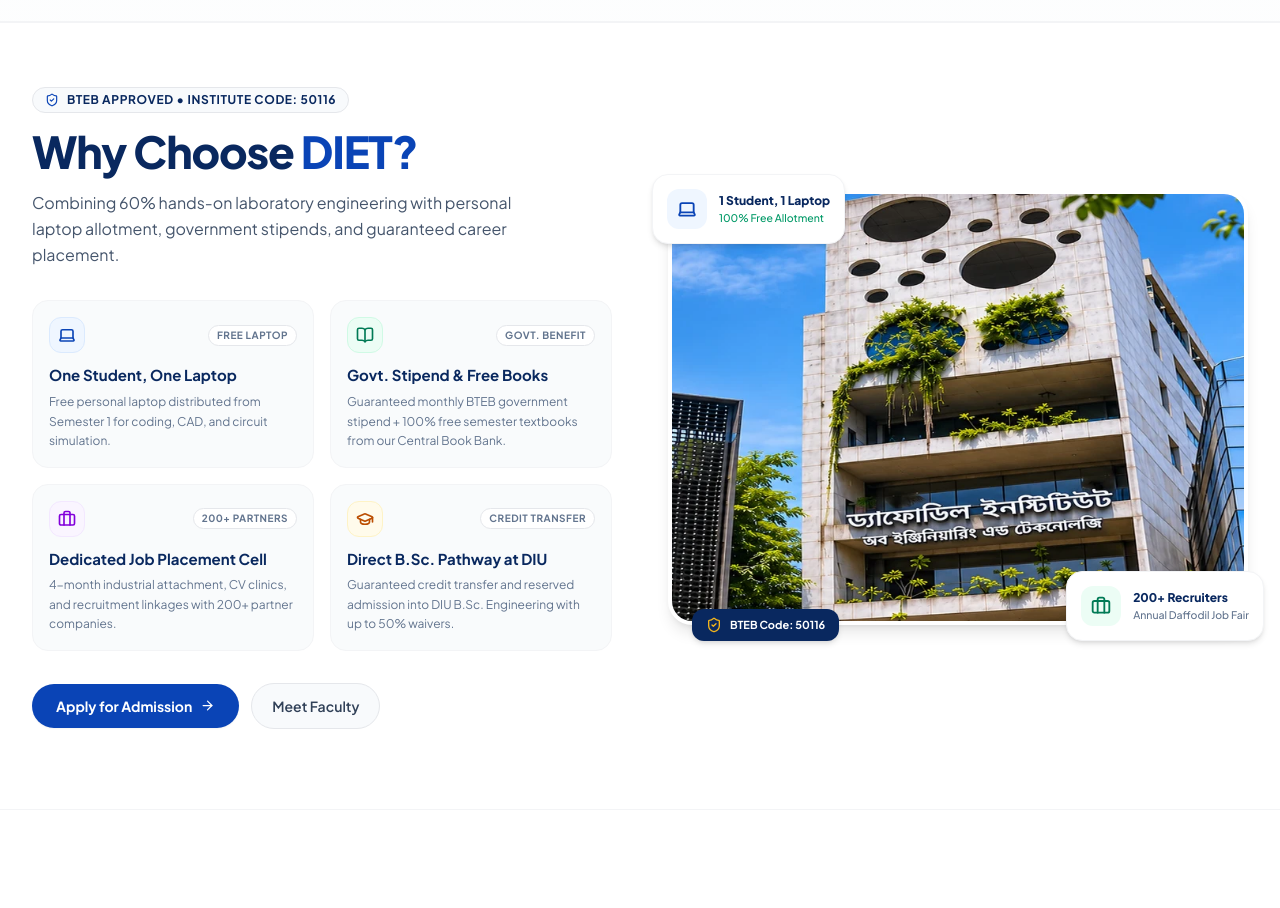
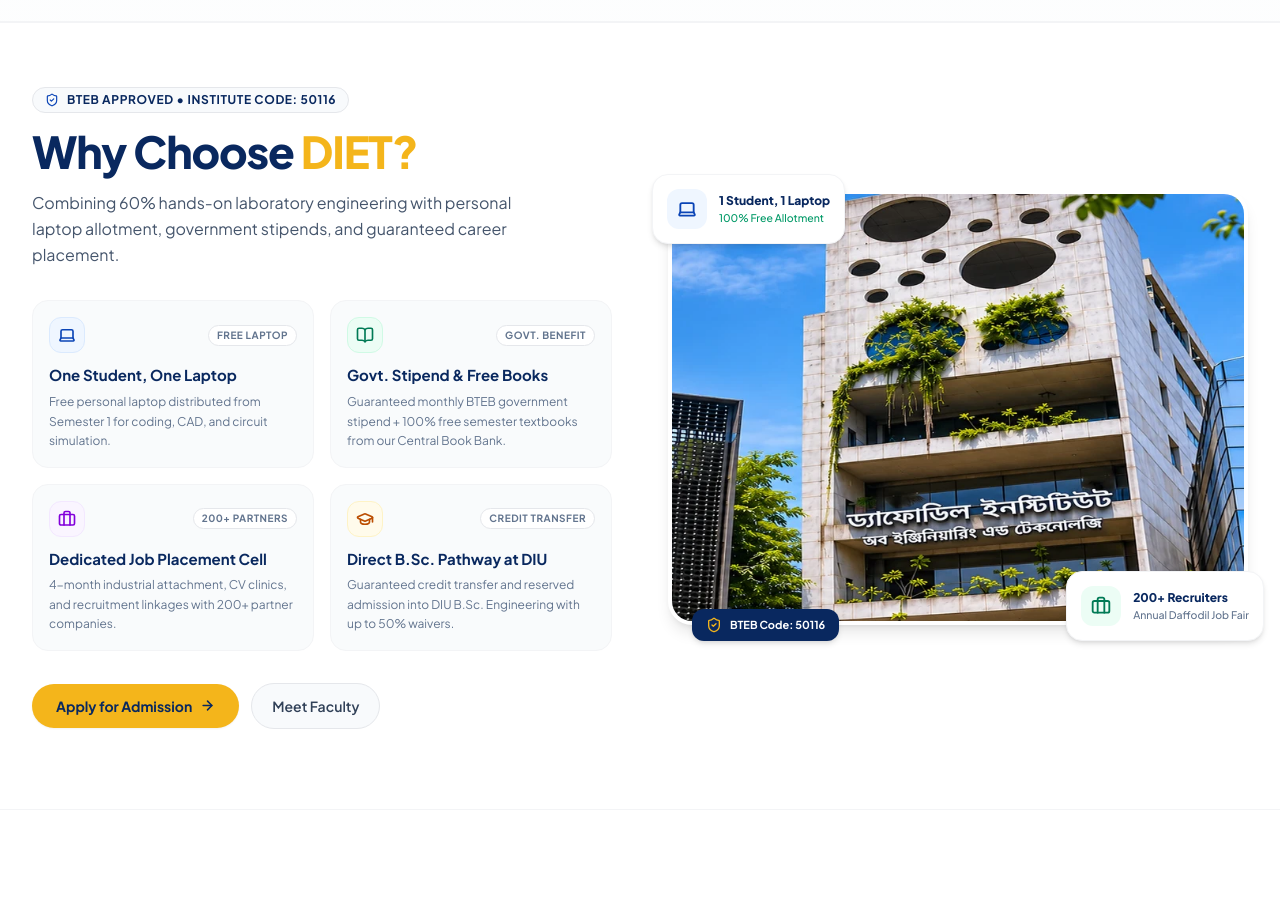
Before and after one commit to attashinn/diiit-test, a Next.js app in the folder landing/: page / in a window 1280 px wide. Shown: the part 2620-3528 px from the top of the page. Built offline with nearby package versions, Linux system fonts and the light colour scheme.

Commit message:
style: apply brand secondary yellow to DIET headline and Apply for Admission CTA

```diff
--- a/landing/src/components/Navbar.tsx
+++ b/landing/src/components/Navbar.tsx
@@ -464,7 +464,7 @@ export default function Navbar({ onOpenSearch }: { onOpenSearch?: () => void })
                 <Link
                   href="/apply"
                   onClick={() => setMobileMenuOpen(false)}
-                  className="flex-1 py-2.5 text-center bg-[#0A44B6] text-white text-xs font-bold rounded-lg shadow-sm"
+                  className="flex-1 py-2.5 text-center bg-[#F4B51B] text-[#09285F] hover:bg-[#eab01a] text-xs font-bold rounded-lg shadow-sm transition"
                 >
                   Apply for Admission
                 </Link>
--- a/landing/src/components/WhyChooseSection.tsx
+++ b/landing/src/components/WhyChooseSection.tsx
@@ -69,7 +69,7 @@ export default function WhyChooseSection({ onOpenTourModal }: WhyChooseSectionPr
 
             {/* Main Title */}
             <h2 className="text-3xl sm:text-4xl lg:text-[44px] font-black text-[#09285F] tracking-tight leading-[1.12] mb-3.5">
-              Why Choose <span className="text-[#0A44B6]">DIET?</span>
+              Why Choose <span className="text-[#F4B51B]">DIET?</span>
             </h2>
 
             {/* Concise 1-sentence value statement */}
@@ -113,10 +113,10 @@ export default function WhyChooseSection({ onOpenTourModal }: WhyChooseSectionPr
             <div className="flex flex-wrap items-center gap-3">
               <Link
                 href="/apply"
-                className="inline-flex items-center gap-2 bg-[#0A44B6] hover:bg-[#083896] text-white text-xs sm:text-sm font-bold px-6 py-3 rounded-full transition shadow-xs"
+                className="inline-flex items-center gap-2 bg-[#F4B51B] hover:bg-[#eab01a] text-[#09285F] text-xs sm:text-sm font-bold px-6 py-3 rounded-full transition shadow-xs hover:shadow-md"
               >
                 <span>Apply for Admission</span>
-                <ArrowRight size={15} />
+                <ArrowRight size={15} strokeWidth={2.4} className="text-[#09285F]" />
               </Link>
               <Link
                 href="/faculty-members"
```
